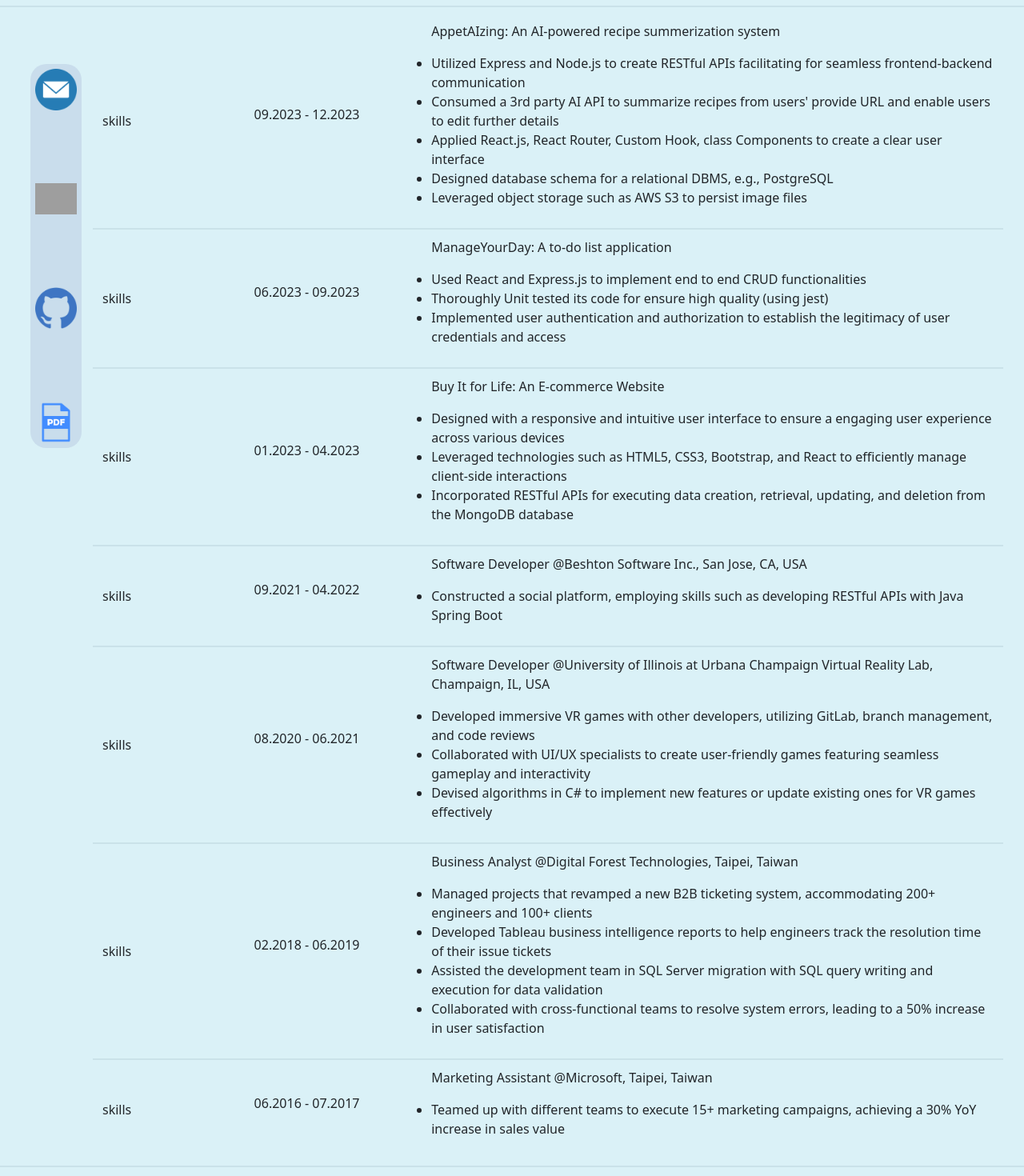
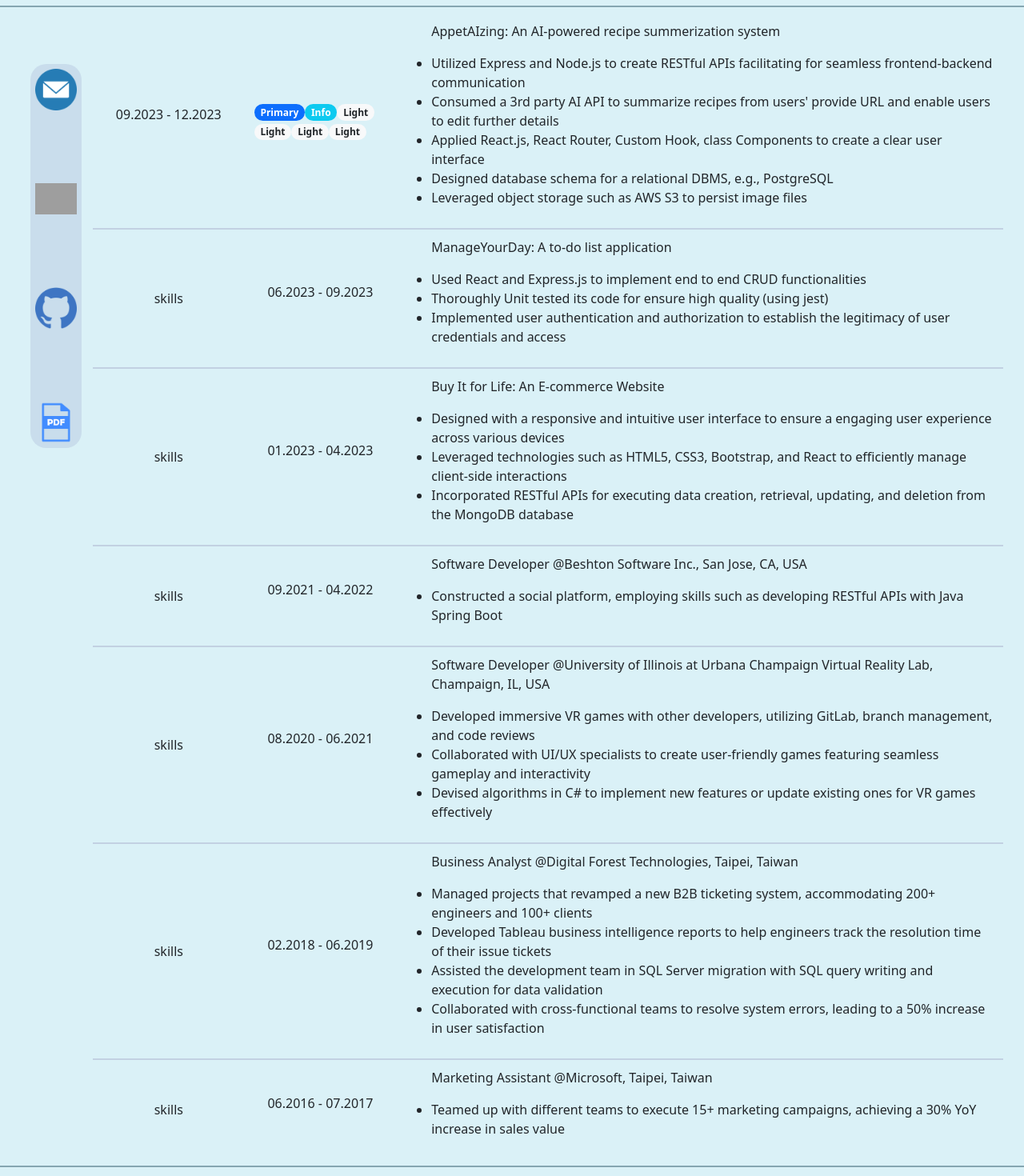
Before and after one commit to jyjian2/jessiesProfile, a React (Create React App) app: page /resume in a window 1280 px wide. Shown: the part 120-1590 px from the top of the page at 80% size. Built offline with nearby package versions, Linux system fonts and the light colour scheme; grey boxes are pictures that could not be loaded.

Commit message:
added nootstrap badge for showing skills in each experience

```diff
--- a/src/components/Resume/Resume.js
+++ b/src/components/Resume/Resume.js
@@ -1,8 +1,10 @@
 import "./ResumeStyles.css"
-import { Col, Row, Container } from 'react-bootstrap';
+import { Col, Row, Container, Stack } from 'react-bootstrap';
 import { Link } from "react-router-dom";
 import React from 'react';
 import 'bootstrap/dist/css/bootstrap.min.css';
+import Badge from 'react-bootstrap/Badge';
+
 
 function Resume() {
     return (
@@ -11,11 +13,21 @@
             <div className="space"></div>
             <div className="resume-wrap">
                 <Row >
-
-                    <Col className="d-flex align-items-center">skills</Col>
-                    <Col md="2" className="d-flex align-items-center">
+                    <Col md="2" className="d-flex align-items-center justify-content-center">
                         <p>09.2023 - 12.2023</p>
                     </Col>
+
+                    <Col className="d-flex align-items-center justify-content-center">
+                        <div direction="vertical" gap={2}>
+                            <Badge pill bg="primary">Primary</Badge>
+                            <Badge pill bg="info">Info</Badge>
+                            <Badge pill bg="light" text="dark">Light</Badge>
+                            <Badge pill bg="light" text="dark">Light</Badge>
+                            <Badge pill bg="light" text="dark">Light</Badge>
+                            <Badge pill bg="light" text="dark">Light</Badge>
+                        </div>
+                    </Col>
+
                     <Col md="8" xs="12" >
                         <ul>
                             <p>AppetAIzing: An AI-powered recipe summerization system</p>
@@ -26,12 +38,12 @@
                             <li>Leveraged object storage such as AWS S3 to persist image files</li>
                         </ul>
                     </Col>
-                    <div className="divider"></div>
+                    <div className="resume-divider"></div>
                 </Row>
                 <Row >
 
-                    <Col className="d-flex align-items-center">skills</Col>
-                    <Col md="2" className="d-flex align-items-center">
+                    <Col className="d-flex align-items-center justify-content-center">skills</Col>
+                    <Col md="2" className="d-flex align-items-center justify-content-center">
                         <p>06.2023 - 09.2023</p>
                     </Col>
                     <Col md="8" xs="12" >
@@ -43,12 +55,12 @@
                             </li>
                         </ul>
                     </Col>
-                    <div className="divider"></div>
+                    <div className="resume-divider"></div>
                 </Row>
                 <Row >
 
-                    <Col className="d-flex align-items-center">skills</Col>
-                    <Col md="2" className="d-flex align-items-center">
+                    <Col className="d-flex align-items-center justify-content-center">skills</Col>
+                    <Col md="2" className="d-flex align-items-center justify-content-center">
                         <p>01.2023 - 04.2023</p>
                     </Col>
                     <Col md="8" xs="12" >
@@ -59,12 +71,12 @@
                             <li>Incorporated RESTful APIs for executing data creation, retrieval, updating, and deletion from the MongoDB database</li>
                         </ul>
                     </Col>
-                    <div className="divider"></div>
+                    <div className="resume-divider"></div>
                 </Row>
                 <Row >
 
-                    <Col className="d-flex align-items-center">skills</Col>
-                    <Col md="2" className="d-flex align-items-center">
+                    <Col className="d-flex align-items-center justify-content-center">skills</Col>
+                    <Col md="2" className="d-flex align-items-center justify-content-center">
                         <p>09.2021 - 04.2022</p>
                     </Col>
                     <Col md="8" xs="12" >
@@ -73,12 +85,12 @@
                             <li>Constructed a social platform, employing skills such as developing RESTful APIs with Java Spring Boot</li>
                         </ul>
                     </Col>
-                    <div className="divider"></div>
+                    <div className="resume-divider"></div>
                 </Row>
                 <Row >
 
-                    <Col className="d-flex align-items-center">skills</Col>
-                    <Col md="2" className="d-flex align-items-center">
+                    <Col className="d-flex align-items-center justify-content-center">skills</Col>
+                    <Col md="2" className="d-flex align-items-center justify-content-center">
                         <p>08.2020 - 06.2021</p>
                     </Col>
                     <Col md="8" xs="12" >
@@ -90,12 +102,12 @@
 
                         </ul>
                     </Col>
-                    <div className="divider"></div>
+                    <div className="resume-divider"></div>
                 </Row>
                 <Row >
 
-                    <Col className="d-flex align-items-center">skills</Col>
-                    <Col md="2" className="d-flex align-items-center">
+                    <Col className="d-flex align-items-center justify-content-center">skills</Col>
+                    <Col md="2" className="d-flex align-items-center justify-content-center">
                         <p>02.2018 - 06.2019</p>
 
                     </Col>
@@ -109,12 +121,12 @@
 
                         </ul>
                     </Col>
-                    <div className="divider"></div>
+                    <div className="resume-divider"></div>
                 </Row>
                 <Row >
 
-                    <Col className="d-flex align-items-center">skills</Col>
-                    <Col md="2" className="d-flex align-items-center">
+                    <Col className="d-flex align-items-center justify-content-center">skills</Col>
+                    <Col md="2" className="d-flex align-items-center justify-content-center">
                         <p> 06.2016 - 07.2017</p>
 
                     </Col>
--- a/src/components/Resume/ResumeStyles.css
+++ b/src/components/Resume/ResumeStyles.css
@@ -1,7 +1,7 @@
-.divider {
+.resume-divider {
     width: 100%;
     height: 2px;
-    background-color: 	rgb(133, 166, 177, 0.2);
+    background-color: 	rgba(138, 133, 177, 0.3);
     margin: 10px 0;
 }
 
```
